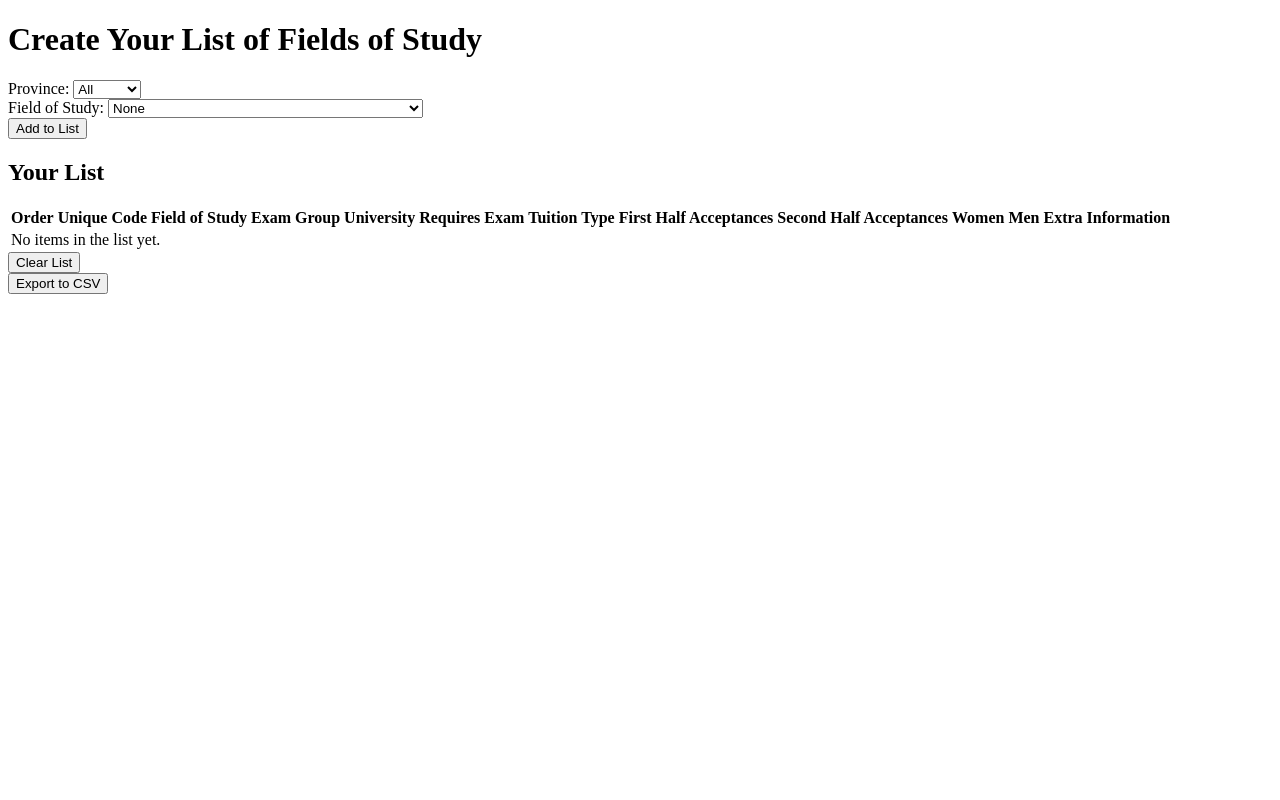
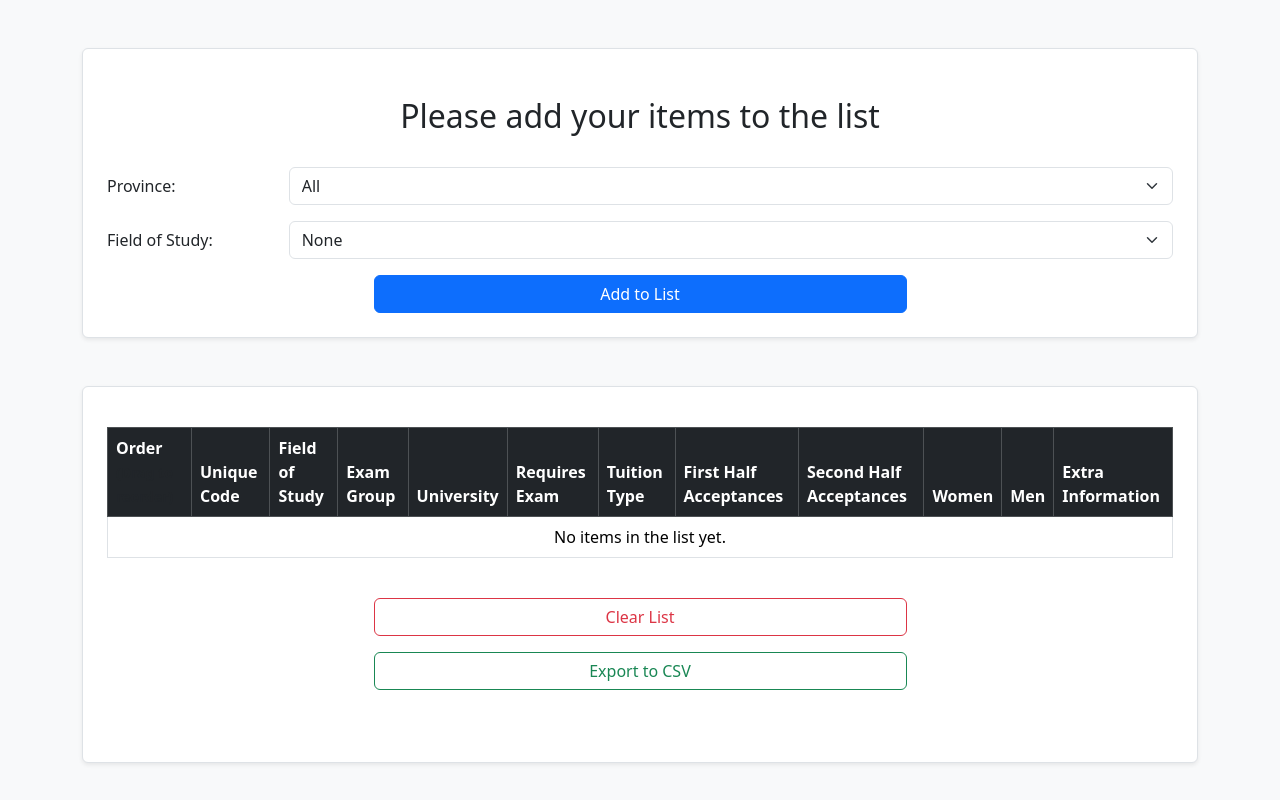
Before and after one commit to sali72/komak_reshte_site, a Django app: page / in a window 1280 px wide. Run offline with Django 5.2, Linux system fonts and the light colour scheme; tables that the repository leaves empty hold one stand-in row (values such as "Sample post"); some libraries are stand-ins or nearby versions.

Commit message:
Add some bootstrap

```diff
--- a/komak_reshte/crud/forms.py
+++ b/komak_reshte/crud/forms.py
@@ -7,9 +7,15 @@
     province_choices = [("", "All")] + [
         (province, province) for province in all_provinces
     ]
-    province = forms.ChoiceField(choices=province_choices, required=False)
+    province = forms.ChoiceField(
+        choices=province_choices,
+        required=False,
+        widget=forms.Select(attrs={"class": "form-select"}),
+    )
     field_of_study = forms.ChoiceField(
-        choices=[("", "None")], required=True, widget=forms.Select()
+        choices=[("", "None")],
+        required=True,
+        widget=forms.Select(attrs={"class": "form-select"}),
     )
 
     def __init__(self, *args, **kwargs):
--- a/komak_reshte/static/komak_reshte/scripts.js
+++ b/komak_reshte/static/komak_reshte/scripts.js
@@ -1,4 +1,6 @@
 $(document).ready(function () {
+    updateOrder();  // Initial order update
+
     $('#id_province').change(function () {
         var province = $(this).val();
         $.ajax({
@@ -11,6 +13,7 @@
             }
         });
     });
+
     function updateFieldsOfStudy(fields_of_study) {
         var $fieldOfStudy = $('#id_field_of_study');
         $fieldOfStudy.empty(); // Clear previous options
@@ -20,6 +23,8 @@
             $fieldOfStudy.append('<option value="' + field.id + '">' + displayText + '</option>');
         });
     }
+
+    // Initialize Sortable
     new Sortable(document.getElementById('sortable-table').getElementsByTagName('tbody')[0], {
         animation: 150,
         onEnd: function (evt) {
@@ -27,11 +32,15 @@
             saveOrder();
         }
     });
+
+    // Update the order column without removing the icon
     function updateOrder() {
         $('#sortable-table tbody tr').each(function (index) {
-            $(this).find('td').first().text(index + 1);
+            $(this).find('td .order-index').text(index + 1);  // Only update the order number
         });
     }
+
+    // Save the order to the server
     function saveOrder() {
         var orderedData = [];
         $('#sortable-table tbody tr').each(function () {
@@ -50,6 +59,8 @@
             }
         });
     }
+
+    // Clear the list
     $('#clear-list-btn').click(function () {
         if (confirm('Are you sure you want to clear the list?')) {
             $.ajax({
--- a/komak_reshte/templates/komak_reshte/create_list.html
+++ b/komak_reshte/templates/komak_reshte/create_list.html
@@ -1,12 +1,20 @@
 {% load static %}
 <!DOCTYPE html>
 <html lang="en">
+
 <head>
     <meta charset="UTF-8">
     <meta name="viewport" content="width=device-width, initial-scale=1.0">
     <title>Create Field of Study List</title>
+
+    <!-- Bootstrap 5 CSS -->
+    <link href="https://cdn.jsdelivr.net/npm/bootstrap@5.3.2/dist/css/bootstrap.min.css" rel="stylesheet">
+    <link href="https://cdn.jsdelivr.net/npm/bootstrap-icons@1.10.0/font/bootstrap-icons.css" rel="stylesheet">
+
+    <!-- jQuery and Sortable.js -->
     <script src="https://code.jquery.com/jquery-3.6.0.min.js"></script>
     <script src="https://cdnjs.cloudflare.com/ajax/libs/Sortable/1.14.0/Sortable.min.js"></script>
+
     <script>
         var getFieldsOfStudyUrl = "{% url 'komak_reshte:get_fields_of_study' %}";
         var updateOrderUrl = "{% url 'komak_reshte:update_order' %}";
@@ -15,25 +23,46 @@
     </script>
 
     <script src="{% static 'komak_reshte/scripts.js' %}"></script>
-<body>
-    <h1>Create Your List of Fields of Study</h1>
-    <form method="post">
+</head>
+
+<body class="bg-light">
+    <div class="container mt-5">
+        <!-- Form Section (Upper Part) -->
+        <form method="post" class="p-4 border rounded bg-white shadow-sm">
+            <h2 class="text-center mt-4">Please add your items to the list</h2>
+            <br>
             {% csrf_token %}
-        <div>
-            <label for="province">Province:</label>
+            <div class="row mb-3">
+                <label for="province" class="col-sm-2 col-form-label">Province:</label>
+                <div class="col-sm-10">
                     {{ form.province }}
                 </div>
-        <div>
-            <label for="field_of_study">Field of Study:</label>
+            </div>
+            <div class="row mb-3">
+                <label for="field_of_study" class="col-sm-2 col-form-label">Field of Study:</label>
+                <div class="col-sm-10">
                     {{ form.field_of_study }}
                 </div>
-        <button type="submit">Add to List</button>
+            </div>
+
+            <!-- Consistent button width (Add to List) -->
+            <div class="text-center">
+                <button type="submit" class="btn btn-primary w-50">Add to List</button>
+            </div>
         </form>
-    <h2>Your List</h2>
-    <table id="sortable-table">
-        <thead>
+    </div>
+
+    <!-- Table and Buttons Section (Lower Part) with same container -->
+    <div class="container mt-5">
+        <!-- Table and Buttons Container -->
+        <div class="p-4 border rounded bg-white shadow-sm">
+
+            <!-- Table Section -->
+            <div class="table-responsive">
+                <table class="table table-bordered table-hover mt-3" id="sortable-table">
+                    <thead class="table-dark">
                         <tr>
-                <th>Order</th>
+                            <th>Order <small class="text-muted">(Drag to reorder)</small></th>
                             <th>Unique Code</th>
                             <th>Field of Study</th>
                             <th>Exam Group</th>
@@ -51,7 +80,11 @@
                         {% if field_list %}
                             {% for item in field_list %}
                             <tr data-id="{{ item.field_of_study }}">
-                <td>{{ item.order }}</td>
+                                <!-- Adding a drag handle icon in the Order column -->
+                                <td class="text-center">
+                                    <i class="bi bi-grip-vertical"></i>  <!-- Drag handle icon -->
+                                    <span class="order-index">{{ item.order }}</span>  <!-- Order number -->
+                                </td>
                                 <td>{{ item.unique_code }}</td>
                                 <td>{{ item.name }}</td>
                                 <td>{{ item.exam_group }}</td>
@@ -67,15 +100,31 @@
                             {% endfor %}
                         {% else %}
                             <tr>
-                <td colspan="12">No items in the list yet.</td>
+                                <td colspan="12" class="text-center">No items in the list yet.</td>
                             </tr>
                         {% endif %}
                     </tbody>
                 </table>
-    <button id="clear-list-btn">Clear List</button>
-    <form method="post" action="{% url 'komak_reshte:export_csv' %}">
+            </div>
+
+            <!-- Buttons Section -->
+            <div class="d-flex flex-column align-items-center mt-4 mb-5">
+                <!-- Consistent button width for Clear List -->
+                <button id="clear-list-btn" class="btn btn-outline-danger mb-3 w-50">Clear List</button>
+
+                <!-- Consistent button width for Export to CSV -->
+                <form method="post" action="{% url 'komak_reshte:export_csv' %}" class="w-50">
                     {% csrf_token %}
-        <button type="submit">Export to CSV</button>
+                    <button type="submit" class="btn btn-outline-success w-100">Export to CSV</button>
                 </form>
+            </div>
+        </div>
+    </div>
+
+
+
+    <!-- Bootstrap 5 JS Bundle -->
+    <script src="https://cdn.jsdelivr.net/npm/bootstrap@5.3.2/dist/js/bootstrap.bundle.min.js"></script>
 </body>
+
 </html>
```
Lines whose indentation alone changed are shown as unchanged.
